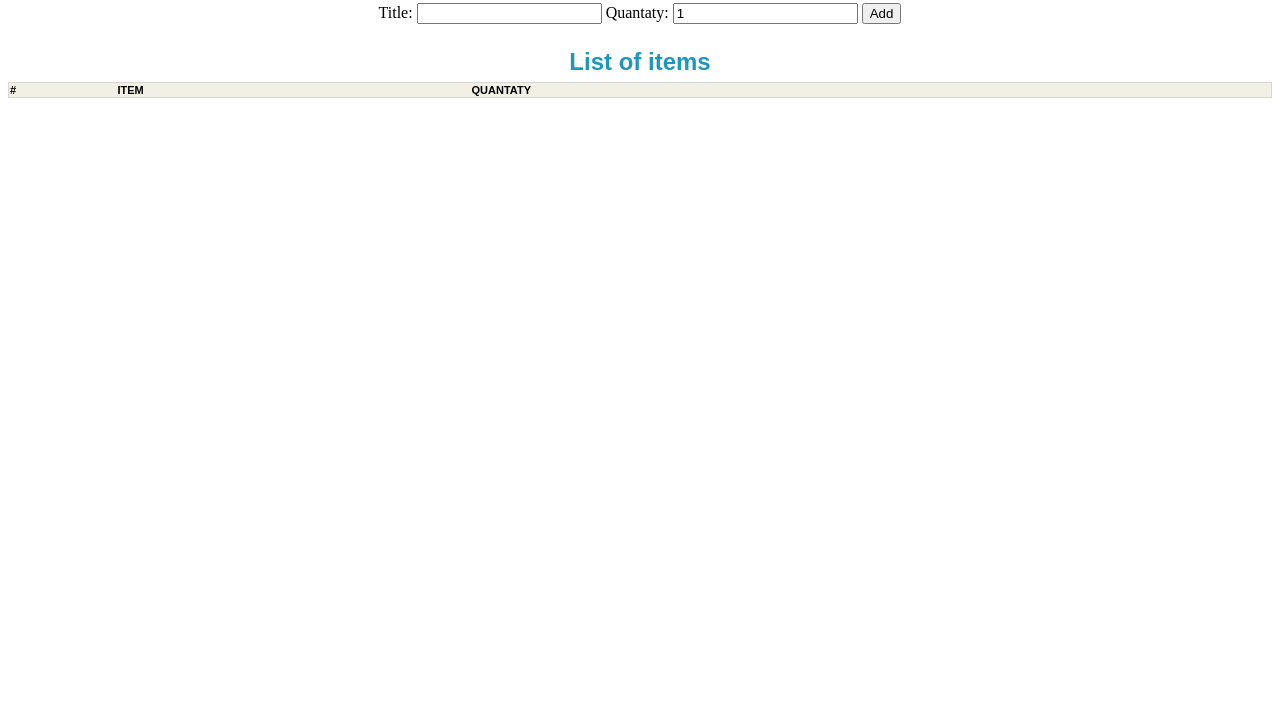
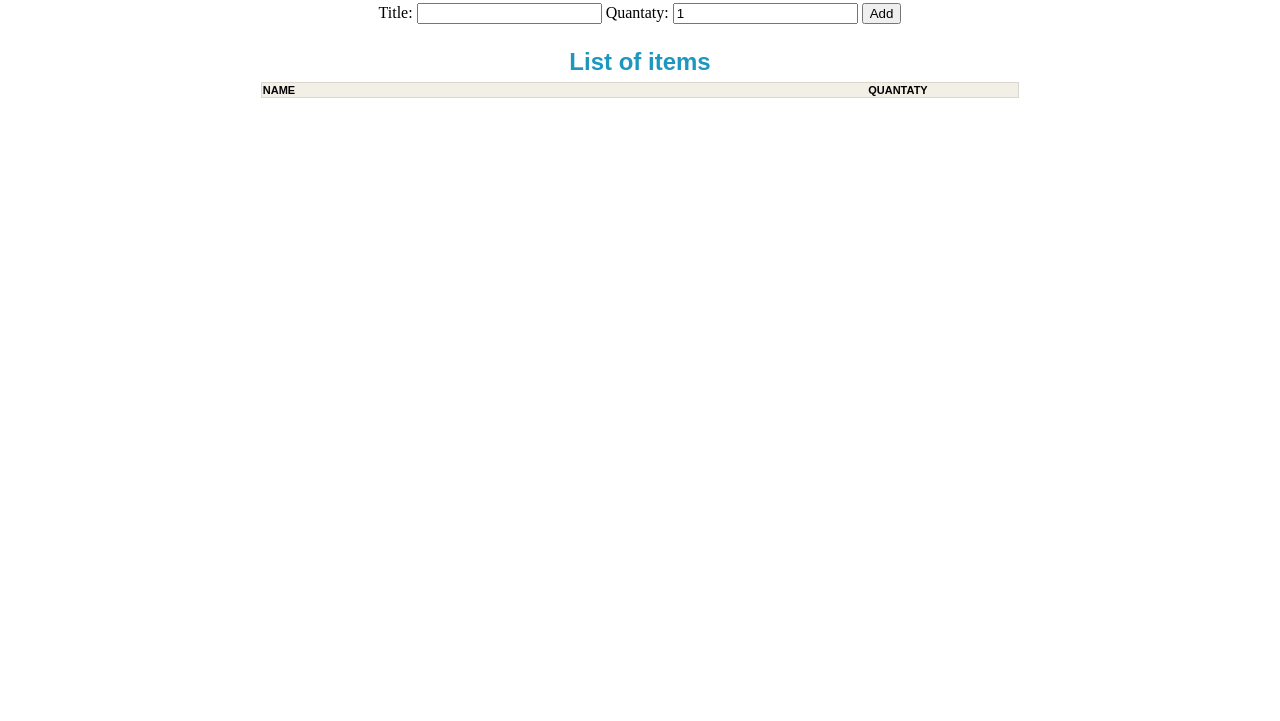
Before and after one commit to starushkja/project-Catalog, a plain HTML site: page index.html in a window 1280 px wide. Shown: the part 79-800 px from the top of the page. Drawn offline with Linux system fonts and the light colour scheme.

Commit message:
Feat: change the columns of table
*delete the first column with numbers
*change the proportion of columns

```diff
--- a/designs.js
+++ b/designs.js
@@ -13,15 +13,13 @@ const submit = document.getElementById('MakeCatalog');
 )
 
 
-var i = 0;
+//var i = 0;
 var selectedRowIndex = -1;
 
 function makeList(){
     const row = document.createElement('tr');
 
-    const columnNumber = document.createElement('td');
-    columnNumber.innerHTML = ++i;
-    row.appendChild(columnNumber);
+
 
     const columnItem = document.createElement('td');
     columnItem.innerHTML = listTitle.value;
--- a/index.html
+++ b/index.html
@@ -19,12 +19,11 @@
     </form>
 
     <h2>List of items</h2>
-    <table id="listBook" style="width:100%">
+    <table id="listBook" style="width:60%">
       <tr>
-        <th>#</th>
-        <th>Item</th>
-        <th>Quantaty</th>
-        <th></th>
+        <th>Name</th>
+        <th style="width:10%">Quantaty</th>
+        <th style="width:10%"></th>
 
       </tr>
      </table>
```
